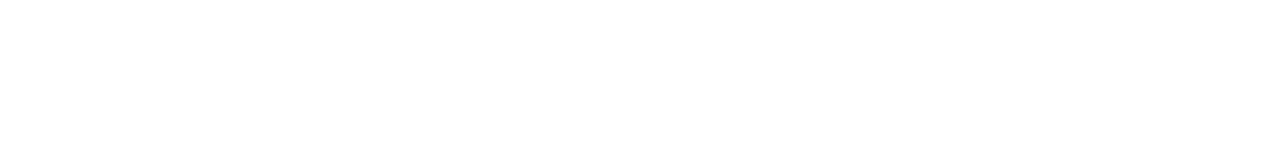
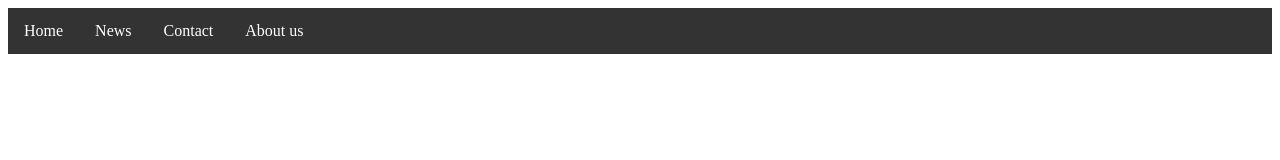
Before and after one commit to kalaiselvi28/scrum_ABC, a plain HTML site: page index.html in a window 1280 px wide. Drawn offline with Linux system fonts and the light colour scheme.

Commit message:
navbar with css

```diff
--- a/index.html
+++ b/index.html
@@ -1,12 +1,48 @@
 <!DOCTYPE html>
 <html lang="en">
+
 <head>
     <meta charset="UTF-8">
     <meta http-equiv="X-UA-Compatible" content="IE=edge">
     <meta name="viewport" content="width=device-width, initial-scale=1.0">
     <title>Document</title>
+    <style>
+        ul {
+            list-style-type: none;
+            margin: 0;
+            padding: 0;
+            overflow: hidden;
+            background-color: #333;
+        }
+
+        li {
+            float: left;
+        }
+
+        li a {
+            display: block;
+            color: white;
+            text-align: center;
+            padding: 14px 16px;
+            text-decoration: none;
+        }
+
+        li a:hover {
+            background-color: #111;
+        }
+    </style>
 </head>
+
 <body>
+    <navbar>
+        <ul>
+            <li><a class="active" href="#home">Home</a></li>
+            <li><a href="#news">News</a></li>
+            <li><a href="#contact">Contact</a></li>
+            <li><a href="#about">About us</a></li>
+          </ul>
 
+    </navbar>
 </body>
+
 </html>
```
